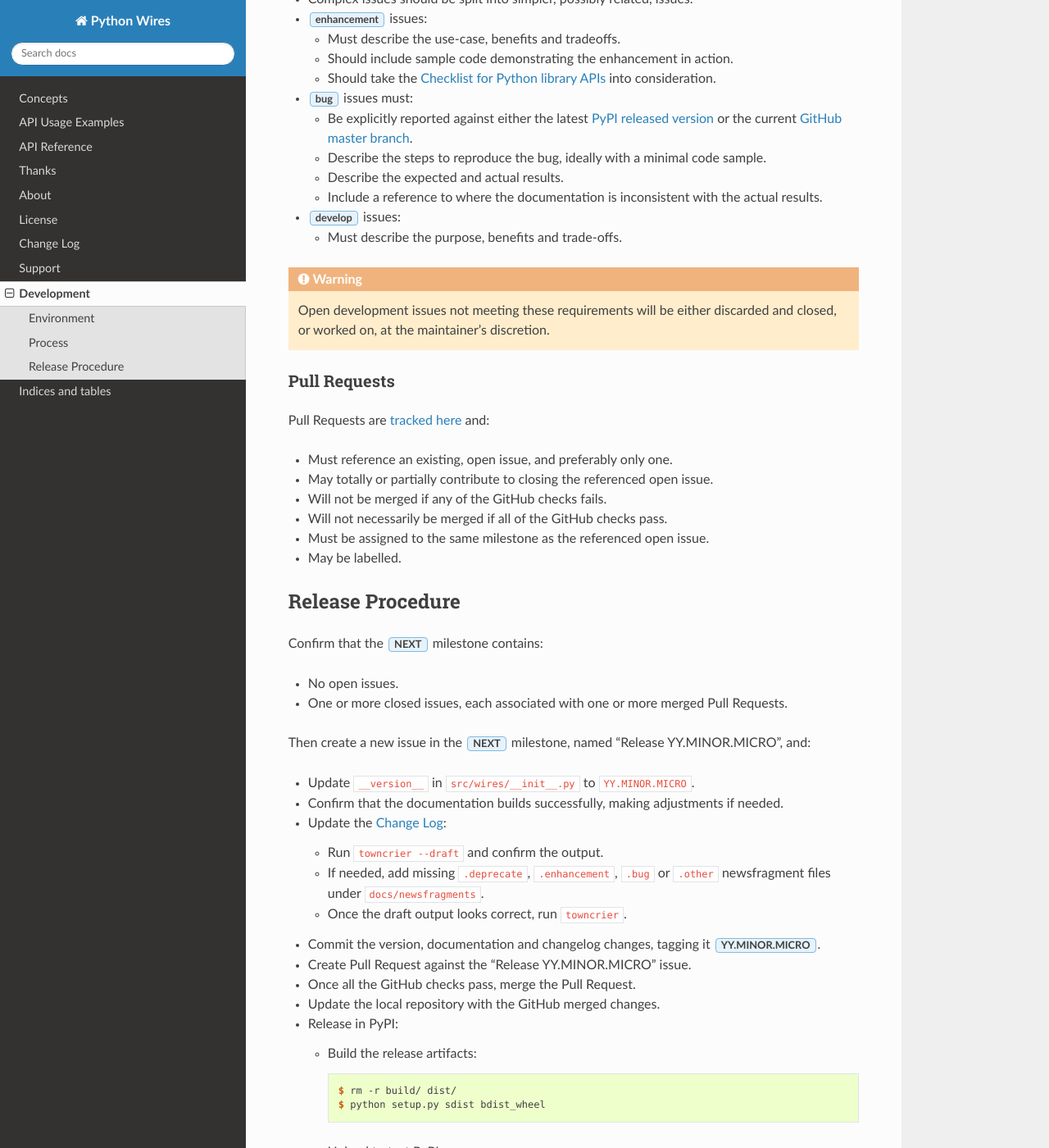
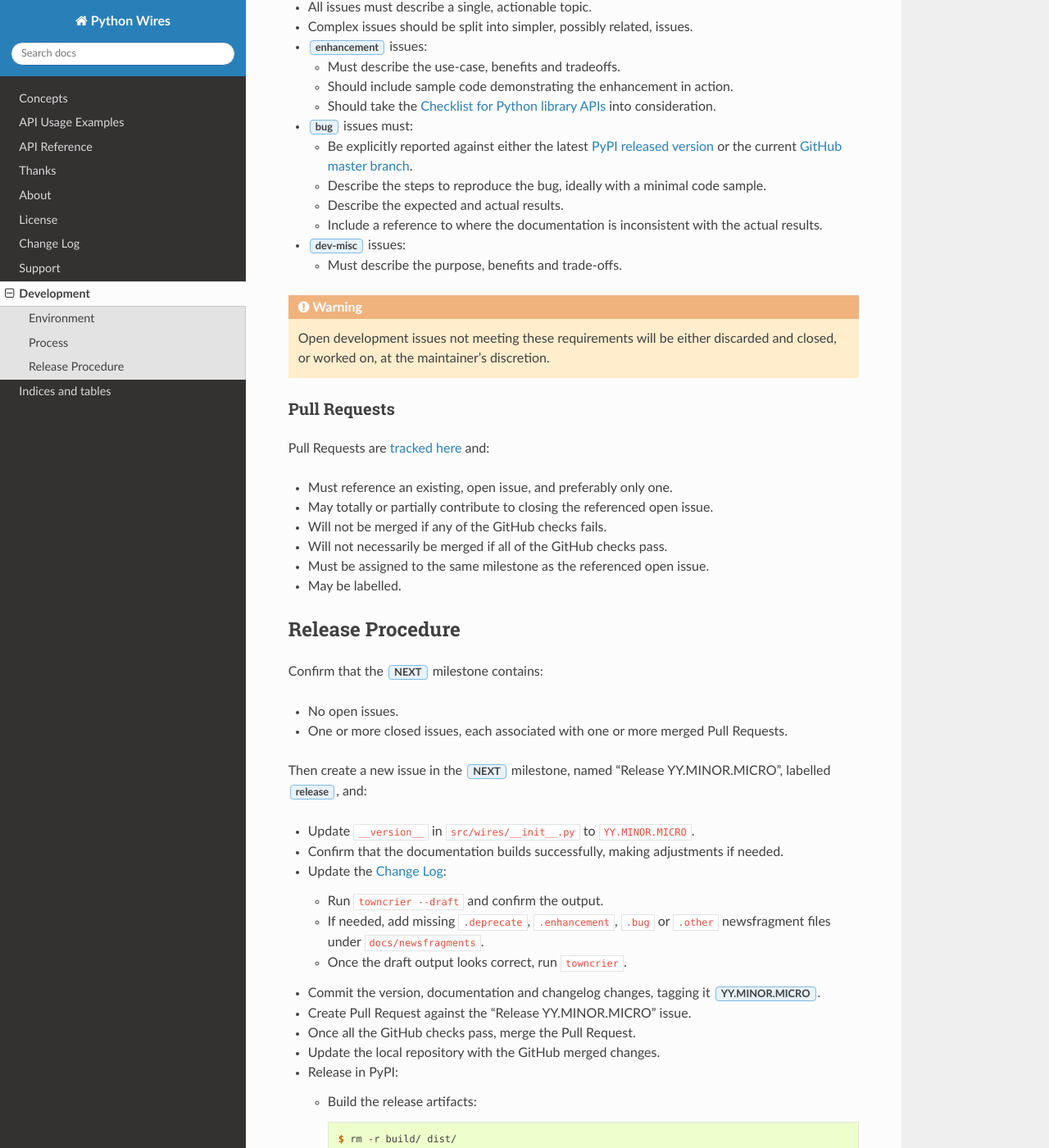
Before and after one commit to tmontes/python-wires, a Sphinx documentation site: the page built from docs/source/development.rst, in a window 1280 px wide and 1400 px high, scrolled down 2182 px. Shown: the whole window at 82% size. Built offline with Sphinx 7.4.7 and the Read the Docs theme 2.0.0, drawn with Linux system fonts in a browser that asks for light colours; some of the changed text lies outside the part shown.

Commit message:
Minor adjustments to the development documentation.

```diff
--- a/docs/source/development.rst
+++ b/docs/source/development.rst
@@ -96,7 +96,8 @@
 ======================= =================================================================================
 :guilabel:`enhancement` Describing a new feature or capability.
 :guilabel:`bug`         Describing something that isn't working as documented.
-:guilabel:`develop`     Describing other development related issues: refactors, automation, process, etc.
+:guilabel:`release`     Describing release process issues.
+:guilabel:`dev-misc`    Describing other development related issues: refactors, automation, process, etc.
 ======================= =================================================================================
 
 
@@ -129,7 +130,7 @@
   * Include a reference to where the documentation is inconsistent with the actual results.
 
 
-* :guilabel:`develop` issues:
+* :guilabel:`dev-misc` issues:
 
   * Must describe the purpose, benefits and trade-offs.
 
@@ -163,7 +164,7 @@
 - One or more closed issues, each associated with one or more merged Pull Requests.
 
 
-Then create a new issue in the :guilabel:`NEXT` milestone, named "Release YY.MINOR.MICRO", and:
+Then create a new issue in the :guilabel:`NEXT` milestone, named "Release YY.MINOR.MICRO", labelled :guilabel:`release`, and:
 
 - Update ``__version__`` in ``src/wires/__init__.py`` to ``YY.MINOR.MICRO``.
 - Confirm that the documentation builds successfully, making adjustments if needed.
```
Also changed, not shown: other parts of docs/source/development.rst (+1 -1 lines).
